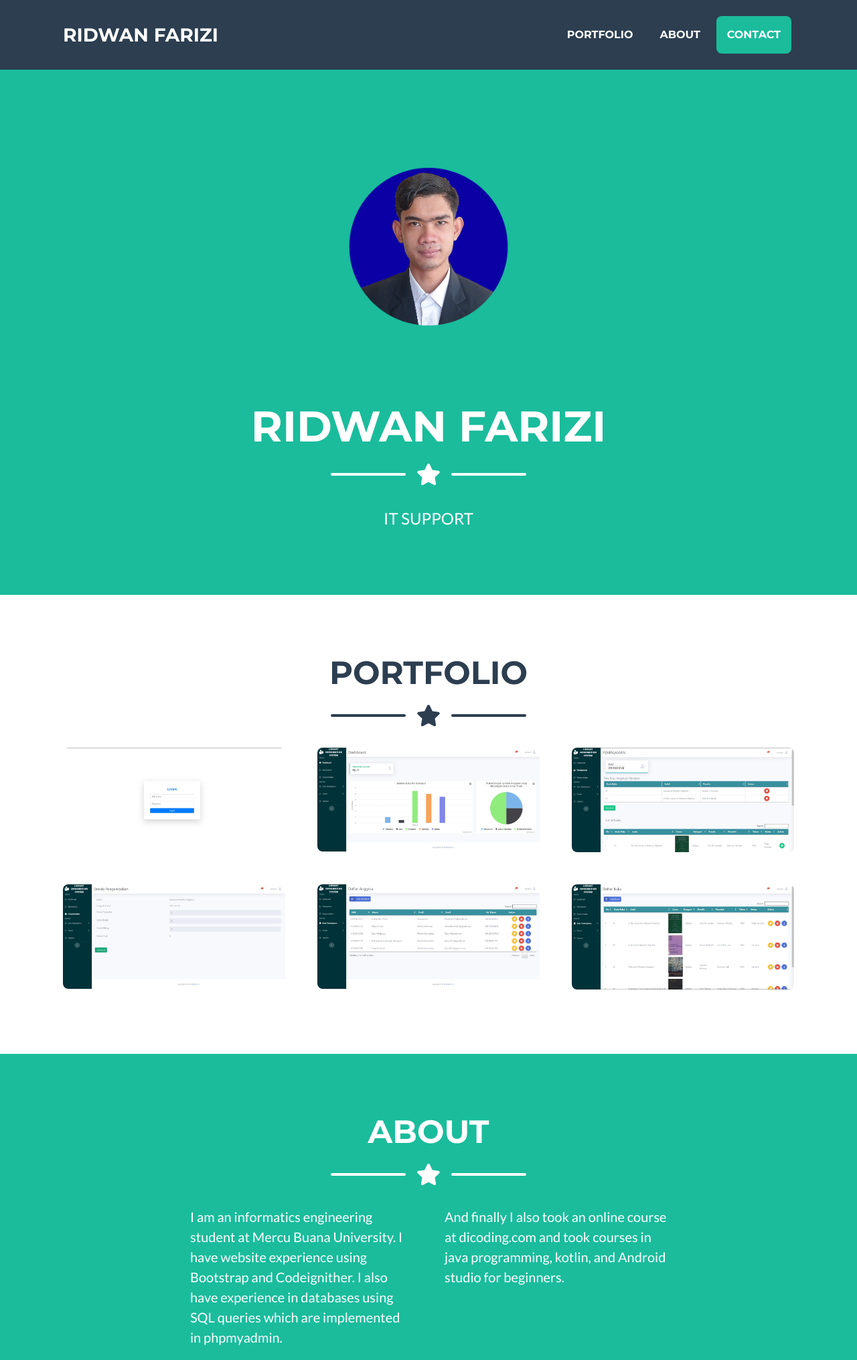
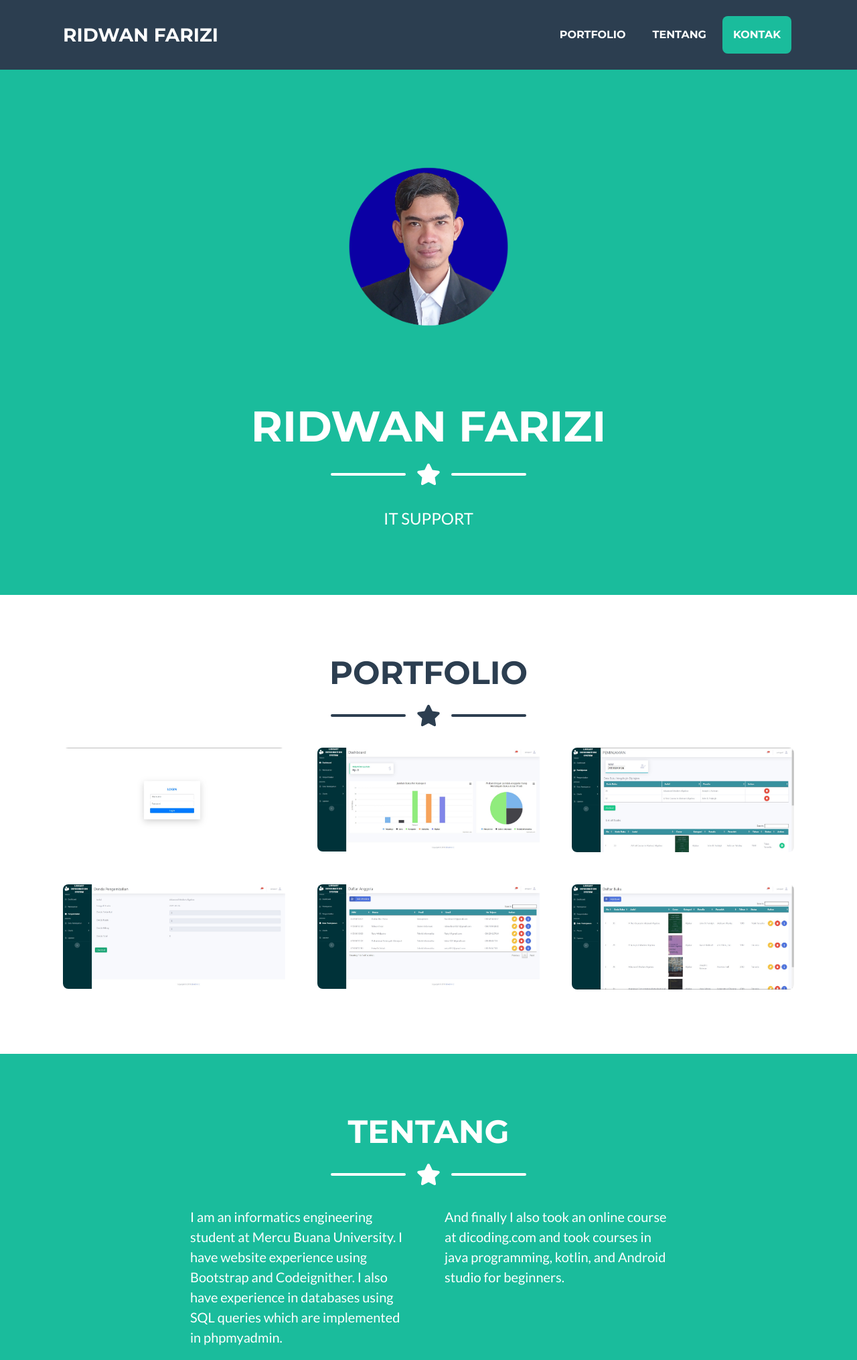
Before and after one commit to RidwanFarizi/RidwanFarizi.github.io, a plain HTML site: page index.html in a window 1280 px wide. Shown: the top 2030 px of the page at 67% size. Drawn offline with nearby package versions, Linux system fonts and the light colour scheme.

Commit message:
Update index.html

```diff
--- a/index.html
+++ b/index.html
@@ -28,8 +28,8 @@
                 <div class="collapse navbar-collapse" id="navbarResponsive">
                     <ul class="navbar-nav ml-auto">
                         <li class="nav-item mx-0 mx-lg-1"><a class="nav-link py-3 px-0 px-lg-3 rounded js-scroll-trigger" href="#portfolio">Portfolio</a></li>
-                        <li class="nav-item mx-0 mx-lg-1"><a class="nav-link py-3 px-0 px-lg-3 rounded js-scroll-trigger" href="#about">About</a></li>
-                        <li class="nav-item mx-0 mx-lg-1"><a class="nav-link py-3 px-0 px-lg-3 rounded js-scroll-trigger" href="#contact">Contact</a></li>
+                        <li class="nav-item mx-0 mx-lg-1"><a class="nav-link py-3 px-0 px-lg-3 rounded js-scroll-trigger" href="#about">Tentang</a></li>
+                        <li class="nav-item mx-0 mx-lg-1"><a class="nav-link py-3 px-0 px-lg-3 rounded js-scroll-trigger" href="#contact">Kontak</a></li>
                     </ul>
                 </div>
             </div>
@@ -125,7 +125,7 @@
         <section class="page-section bg-primary text-white mb-0" id="about">
             <div class="container">
                 <!-- About Section Heading-->
-                <h2 class="page-section-heading text-center text-uppercase text-white">About</h2>
+                <h2 class="page-section-heading text-center text-uppercase text-white">Tentang</h2>
                 <!-- Icon Divider-->
                 <div class="divider-custom divider-light">
                     <div class="divider-custom-line"></div>
@@ -150,7 +150,7 @@
         <section class="page-section" id="contact">
             <div class="container">
                 <!-- Contact Section Heading-->
-                <h2 class="page-section-heading text-center text-uppercase text-secondary mb-0">Contact Me</h2>
+                <h2 class="page-section-heading text-center text-uppercase text-secondary mb-0">Kontak</h2>
                 <!-- Icon Divider-->
                 <br>
 
```
